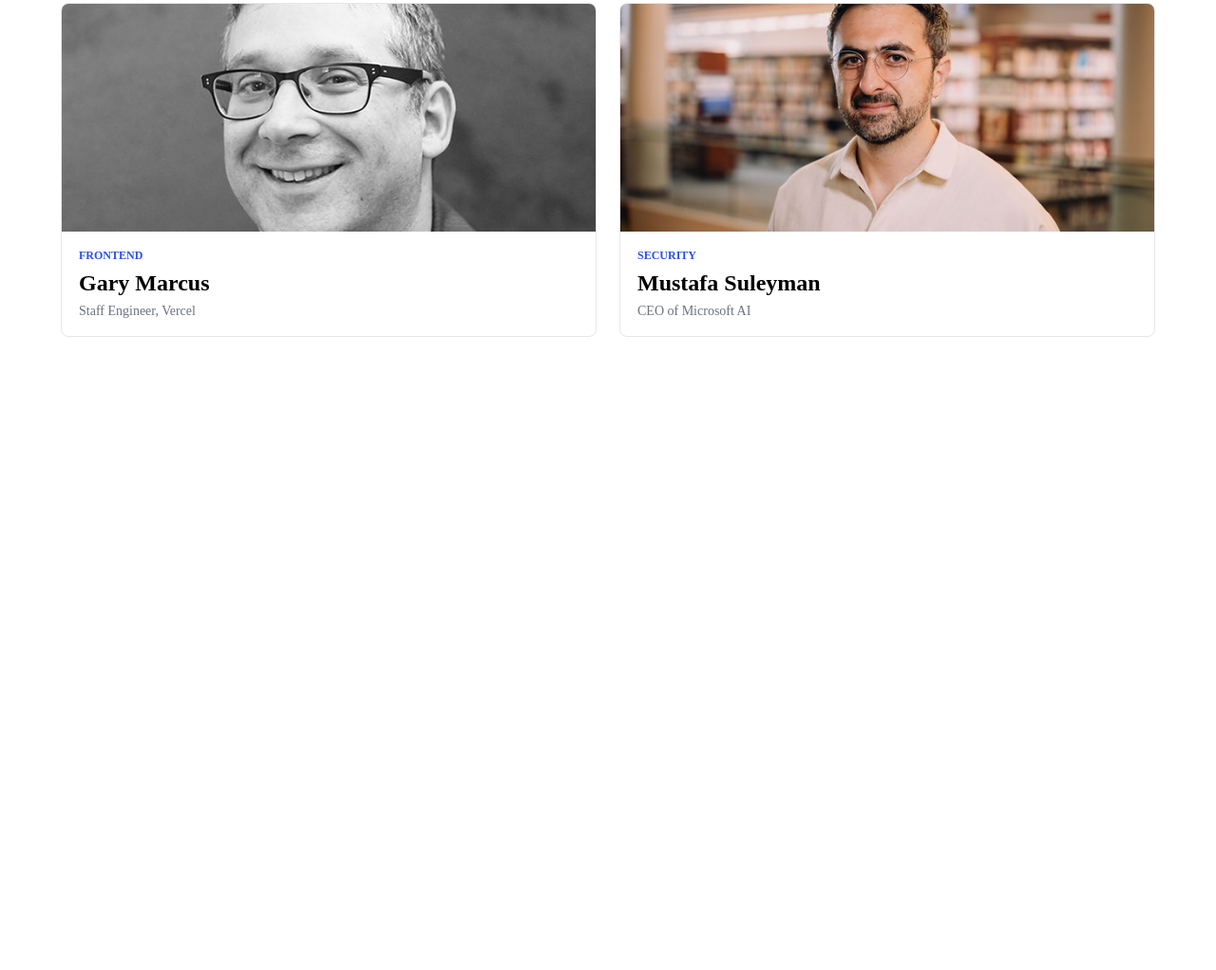
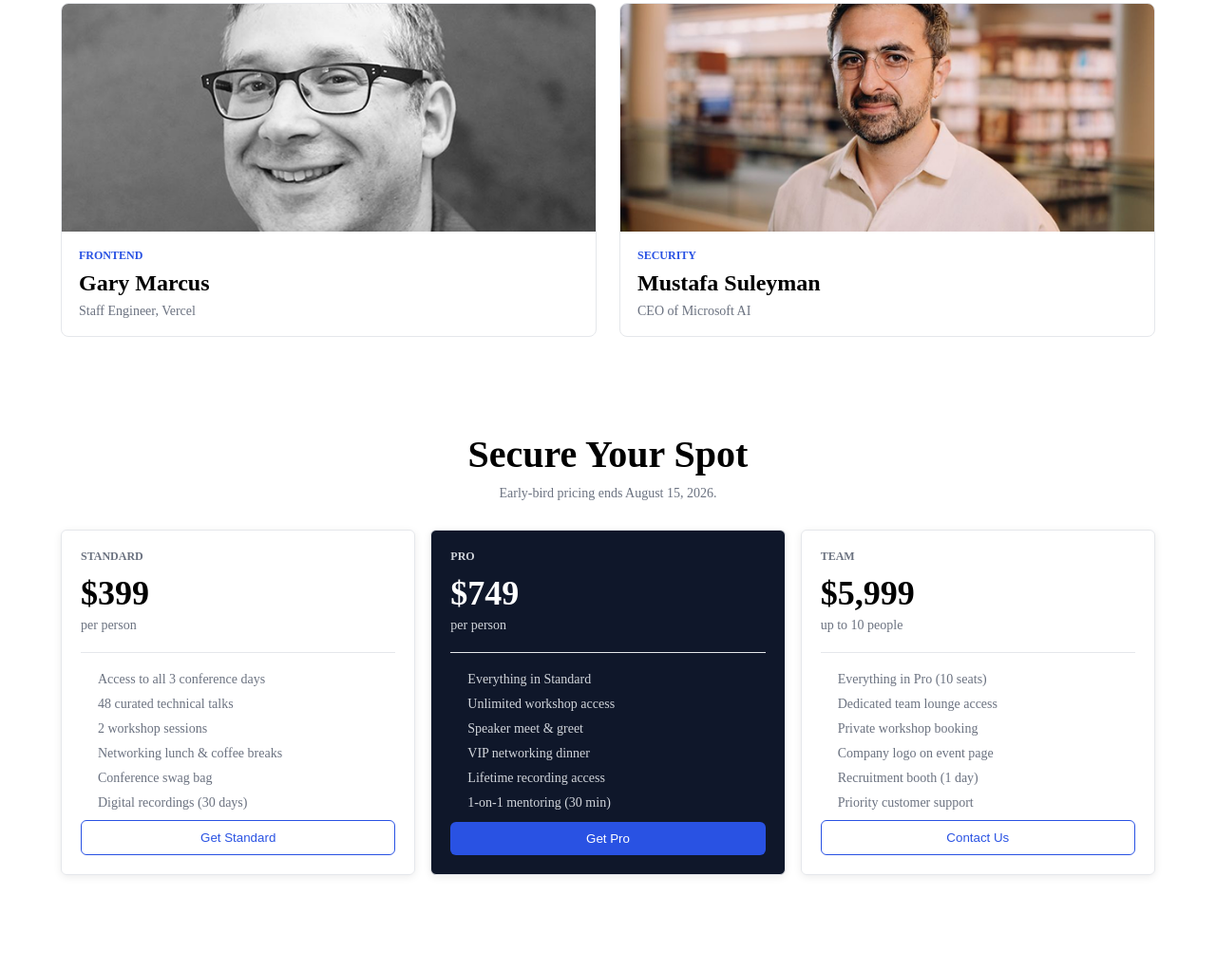
Before and after one commit to Maynudden/assignment-01, a plain HTML site: page index.html in a window 1280 px wide. Shown: the part 1503-2525 px from the top of the page at 95% size. Before the commit the page ends 1958 px from the top, so only its background shows below. Drawn offline with Linux system fonts and the light colour scheme.

Commit message:
Add pricing section

```diff
--- a/index.html
+++ b/index.html
@@ -89,6 +89,59 @@
         </div>
 
     </section>
+    <!-- pricing -->
+    <section class="container pricing">
+        <h2>Secure Your Spot</h2>
+        <p>Early-bird pricing ends August 15, 2026.</p>
+        <div class="pricing-parent">
+            <div class="pricing-card">
+                <h5>STANDARD</h5>
+                <h3>$399</h3>
+                <span>per person</span>
+                <hr>
+                <ul>
+                    <li>Access to all 3 conference days</li>
+                    <li>48 curated technical talks</li>
+                    <li>2 workshop sessions</li>
+                    <li>Networking lunch & coffee breaks</li>
+                    <li>Conference swag bag</li>
+                    <li>Digital recordings (30 days)</li>
+                </ul>
+                <button>Get Standard</button>
+            </div>
+            <div class="pricing-card active">
+                <h5>PRO</h5>
+                <h3>$749</h3>
+                <span>per person</span>
+                <hr>
+                <ul>
+                    <li>Everything in Standard</li>
+                    <li>Unlimited workshop access</li>
+                    <li>Speaker meet & greet</li>
+                    <li>VIP networking dinner</li>
+                    <li>Lifetime recording access</li>
+                    <li>1-on-1 mentoring (30 min)</li>
+                </ul>
+                <button>Get Pro</button>
+            </div>
+            <div class="pricing-card">
+                <h5>TEAM</h5>
+                <h3>$5,999</h3>
+                <span>up to 10 people</span>
+                <hr>
+                <ul>
+                    <li>Everything in Pro (10 seats)</li>
+                    <li>Dedicated team lounge access</li>
+                    <li>Private workshop booking</li>
+                    <li>Company logo on event page</li>
+                    <li>Recruitment booth (1 day)</li>
+                    <li>Priority customer support</li>
+                </ul>
+                <button>Contact Us</button>
+            </div>
+        </div>
+    </section>
+
 </body>
 
 </html>
--- a/style.css
+++ b/style.css
@@ -154,3 +154,101 @@ ul li a:hover {
     font-size: 14px;
     margin: 0 18px 18px;
 }
+/* pricing */
+.pricing{
+    padding-bottom: 100px;
+}
+
+.pricing h2{
+    text-align: center;
+    font-size: 40px;
+    margin-bottom: 10px;
+}
+
+.pricing>p{
+    text-align: center;
+    color: #6B7280;
+    margin-bottom: 30px;
+    font-size: 14px;
+}
+
+.pricing-parent{
+    display: grid;
+    grid-template-columns: repeat(3,1fr);
+    gap: 16px;
+}
+
+.pricing-card{
+    display: flex;
+    flex-direction: column;
+    border: 1px solid #E5E7EB;
+    border-radius: 6px;
+    padding: 20px;
+    box-shadow: 0 2px 8px rgba(0, 0, 0, 0.08);
+}
+
+.pricing-card h5{
+    color: #6B7280;
+    font-size: 12px;
+    margin-bottom: 10px;
+}
+
+.pricing-card h3{
+    font-size: 36px;
+    margin-bottom: 5px;
+}
+
+.pricing-card span{
+    color: #6B7280;
+    font-size: 14px;
+}
+
+.pricing-card hr{
+    margin: 20px 0;
+    border: none;
+    border-top: 1px solid #E5E7EB;
+}
+
+.pricing-card ul{
+    display: block;
+    margin-left: 18px;
+
+}
+
+.pricing-card ul li{
+    color: #6B7280;
+    margin-bottom: 10px;
+    font-size: 14px;
+}
+
+.pricing-card button{
+    width: 100%;
+    margin-top: auto;
+    padding: 10px;
+    border-radius: 6px;
+    border: 1px solid #2952E3;
+    background: #fff;
+    color: #2952E3;
+    cursor: pointer;
+}
+
+.active{
+    background: #0F172A;
+    color: white;
+}
+
+.active h5,
+.active span,
+.active ul li{
+    color: #D1D5DB;
+}
+
+.active button{
+    background: #2952E3;
+    color: #fff;
+    border: none;
+}
+.pricing-card:hover{
+    transform: translateY(-3px);
+
+}
```
